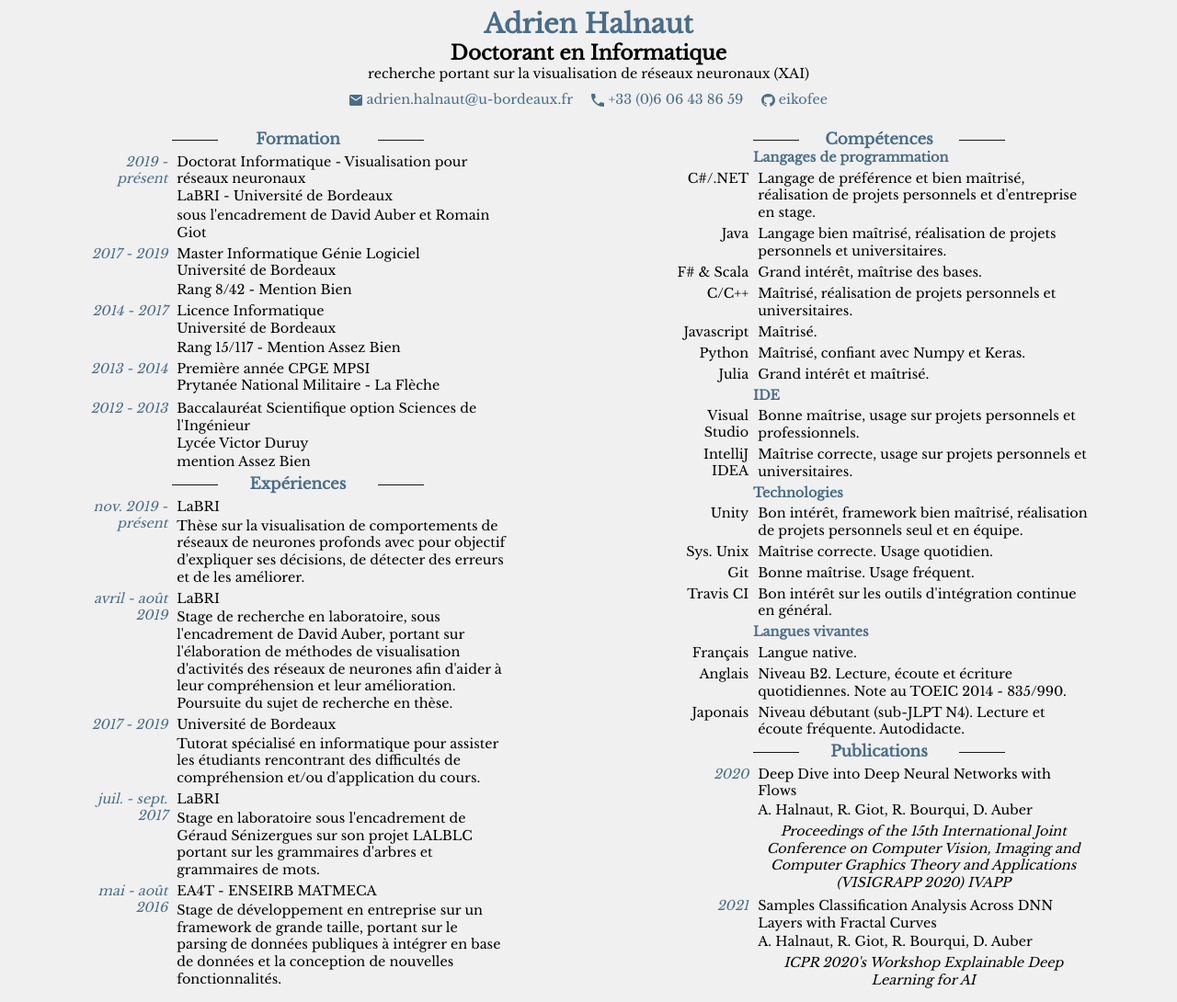
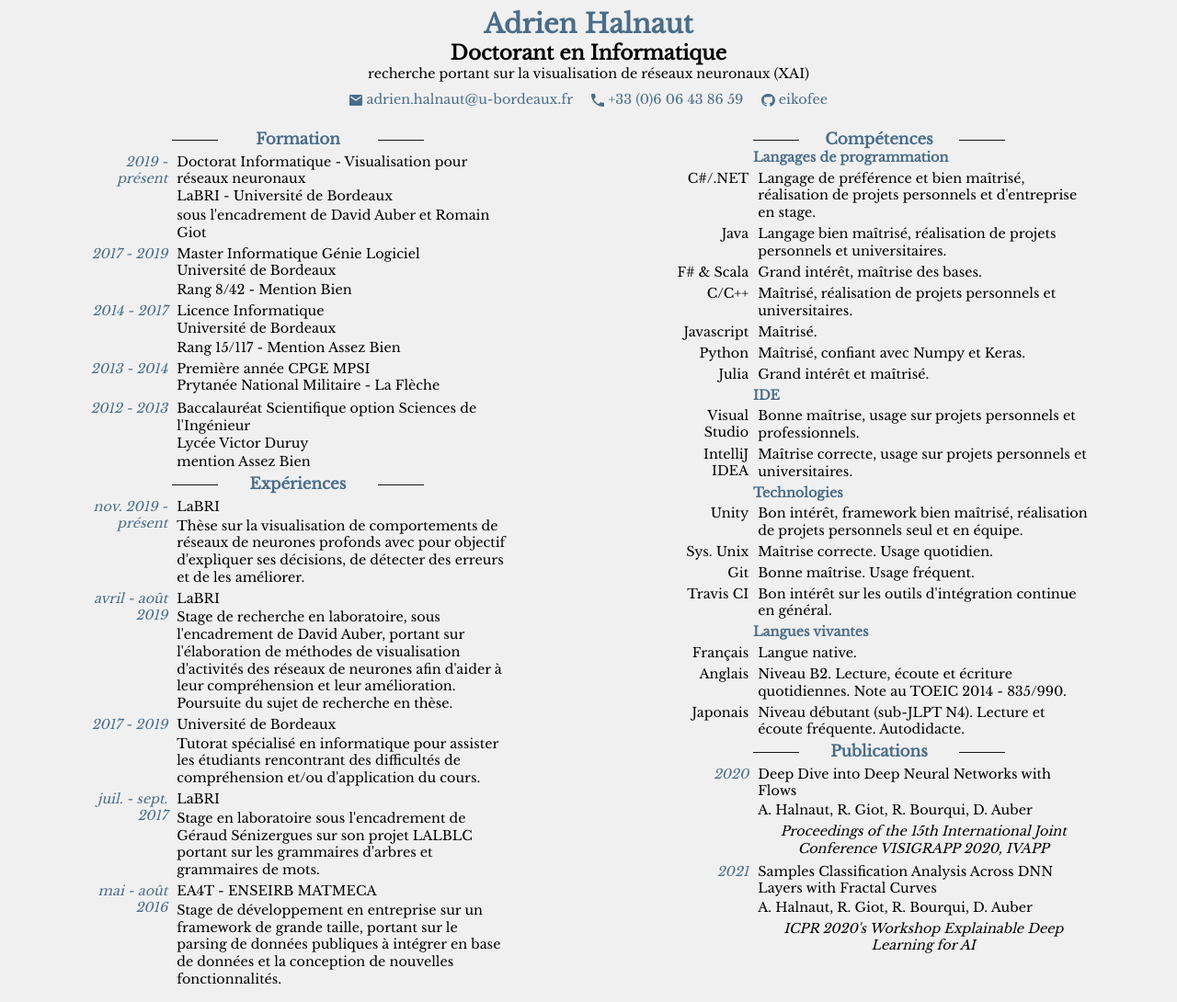
Before and after one commit to eikofee/eikofee.github.io, a Jekyll site: the page built from index.md, in a window 1280 px wide. Shown: the whole page at 92% size. Built offline with Jekyll 4.4.1, drawn with Linux system fonts in a browser that asks for light colours.

Commit message:
Update publications.yml

```diff
--- a/_data/publications.yml
+++ b/_data/publications.yml
@@ -1,7 +1,7 @@
 - year: 2020
   title: Deep Dive into Deep Neural Networks with Flows
   authors: A. Halnaut, R. Giot, R. Bourqui, D. Auber
-  place: Proceedings of the 15th International Joint Conference on Computer Vision, Imaging and Computer Graphics Theory and Applications (VISIGRAPP 2020) IVAPP
+  place: Proceedings of the 15th International Joint Conference VISIGRAPP 2020, IVAPP
 - year: 2021
   title: Samples Classification Analysis Across DNN Layers with Fractal Curves
   authors: A. Halnaut, R. Giot, R. Bourqui, D. Auber
```
